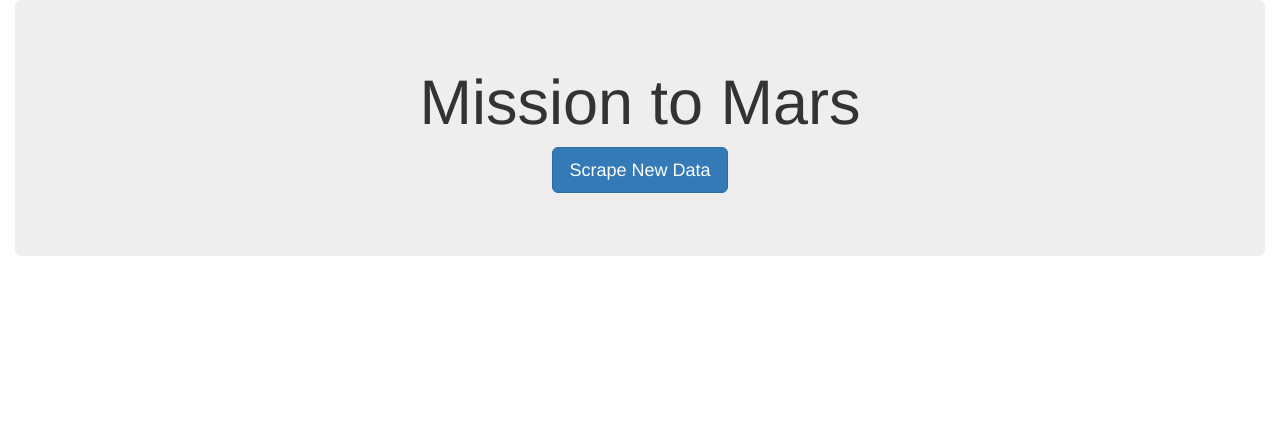
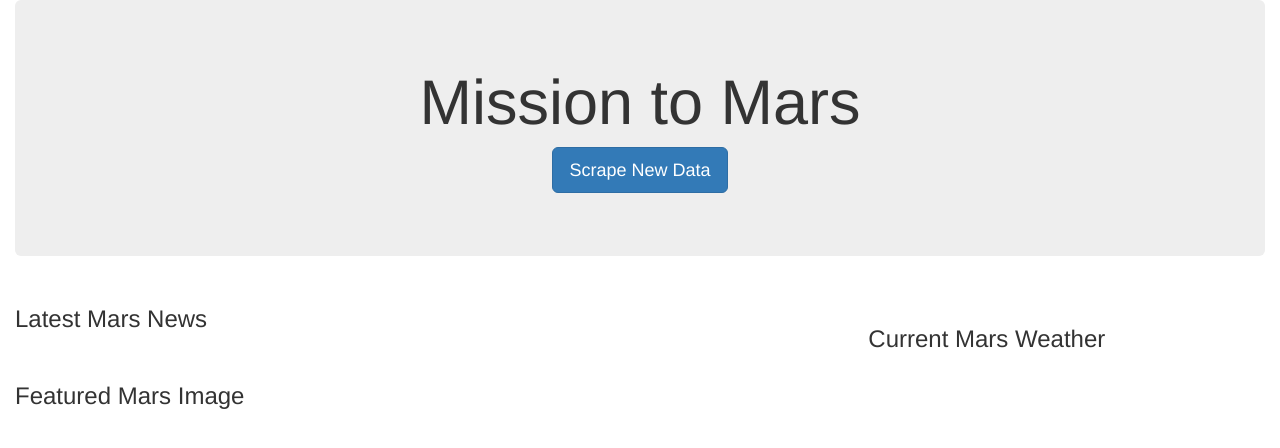
Before and after one commit to claridyd/MIssiontoMarsHomework, a Flask app: template templates/index.html in a window 1280 px wide. Shown: the top 448 px of the page. Run offline with Flask 2, Linux system fonts and the light colour scheme; the template is opened without the code that fills it, so the values that code supplies are empty; some libraries are stand-ins or nearby versions.

Commit message:
midway on index.html site not showing dictionary items

```diff
--- a/app.py
+++ b/app.py
@@ -12,18 +12,18 @@
 @app.route("/")
 def index():
     # query Mongo db and pass into HTML template
-    mars_info = mongo.db.collection.find_one()
+    mars_info = mongo.db.mars.find_one()
     return render_template("index.html", mars_info=mars_info)
 
 
 @app.route("/scrape")
 def scrape():
-
+    mars = mongo.db.mars
     # Run the scrape function
     Mars_scrape = scrape_mars.scrape()
 
     # Update Mongo database
-    mongo.db.collection.update({}, Mars_scrape, upsert=True)
+    mars.update({}, Mars_scrape, upsert=True)
 
     # Redirect back to home page
     return redirect("/")
--- a/scrape_mars.py
+++ b/scrape_mars.py
@@ -45,6 +45,9 @@
     fact_table = pd.read_html(facts_url)
     fact_df = fact_table[1]
     fact_df.columns = ['Metric', 'Measurement']
+    fact_html = fact_df.tohtml()
+    fact_html = fact_html.replace('\n', '')
+
 
     hemisphere_image_urls = [
     {"title": "Cereberus Hemisphere", "img_url": "https://astrogeology.usgs.gov/cache/images/cfa62af2557222a02478f1fcd781d445_cerberus_enhanced.tif_full.jpg"},
--- /dev/null
+++ b/static/css/style.css
@@ -0,0 +1,3 @@
+h1 {
+    color: blue;
+}
--- a/templates/index.html
+++ b/templates/index.html
@@ -16,6 +16,32 @@
             <p><a class="btn btn-primary btn-lg" href="/scrape" role="button">Scrape New Data</a></p>
         </div>
 
+        <div class="row">
+            <div class="col-lg-8">
+                <h3 class="heading">Latest Mars News</h3>
+                <h4>{{Mars_data.news_title}}</h4>
+                <p>{{Mars_data.news_p}}</p>
+                <br>
+                <h3 class="heading">Featured Mars Image</h3>
+                <a href="{{Mars_data.featured_image}}">
+                    <img src="{{Mars_data.featured_image}}" width=900px>
+                </a>
+            </div>
+            <br>
+            <div class="col-lg-4">
+                <div class="card-body">
+                    <h3 class="card-title">Current Mars Weather</h3>
+                    <p class="card=text">
+                        {{Mars_data.mars_weather}}
+                    </p>
+                </div>
+
+            </div>
+
+
+
+        </div>
+
 
 
 
```
